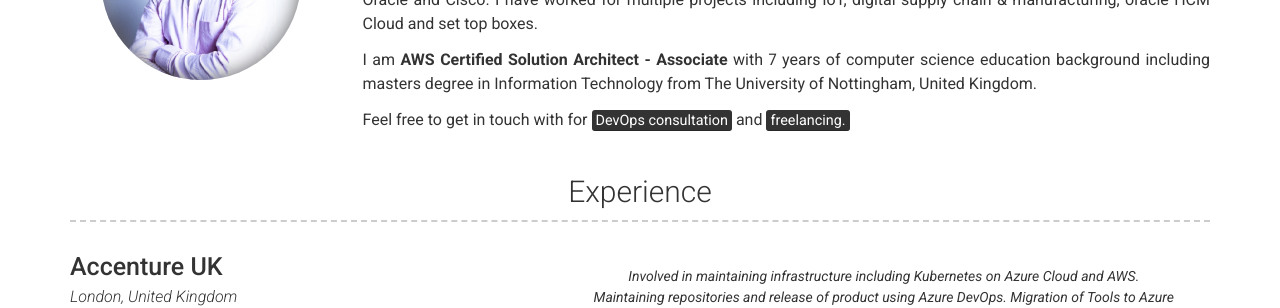
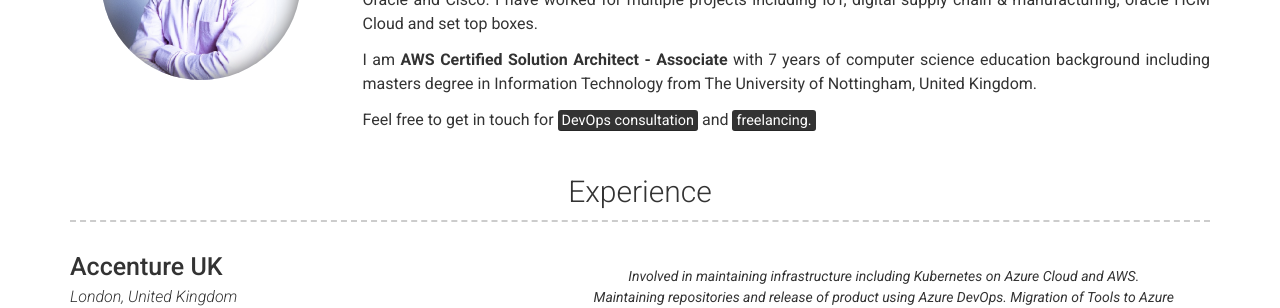
Before and after one commit to shreekant/cv, a Jekyll site: the page built from index.md, in a window 1280 px wide. Shown: the part 422-730 px from the top of the page. Built offline with Jekyll 4.4.1, drawn with Linux system fonts in a browser that asks for light colours; nearby versions of some CDN libraries.

Commit message:
Fixing mistakes

```diff
--- a/_config.yml
+++ b/_config.yml
@@ -64,7 +64,7 @@ about_content: | # this will include new lines to allow paragraphs
 
   I am **AWS Certified Solution Architect - Associate** with 7 years of computer science education background including masters degree in Information Technology from The University of Nottingham, United Kingdom.
 
-  Feel free to get in touch with for <mark>DevOps consultation</mark> and <mark>freelancing.</mark>
+  Feel free to get in touch for <mark>DevOps consultation</mark> and <mark>freelancing.</mark>
 
 
 # Projects Section
```
